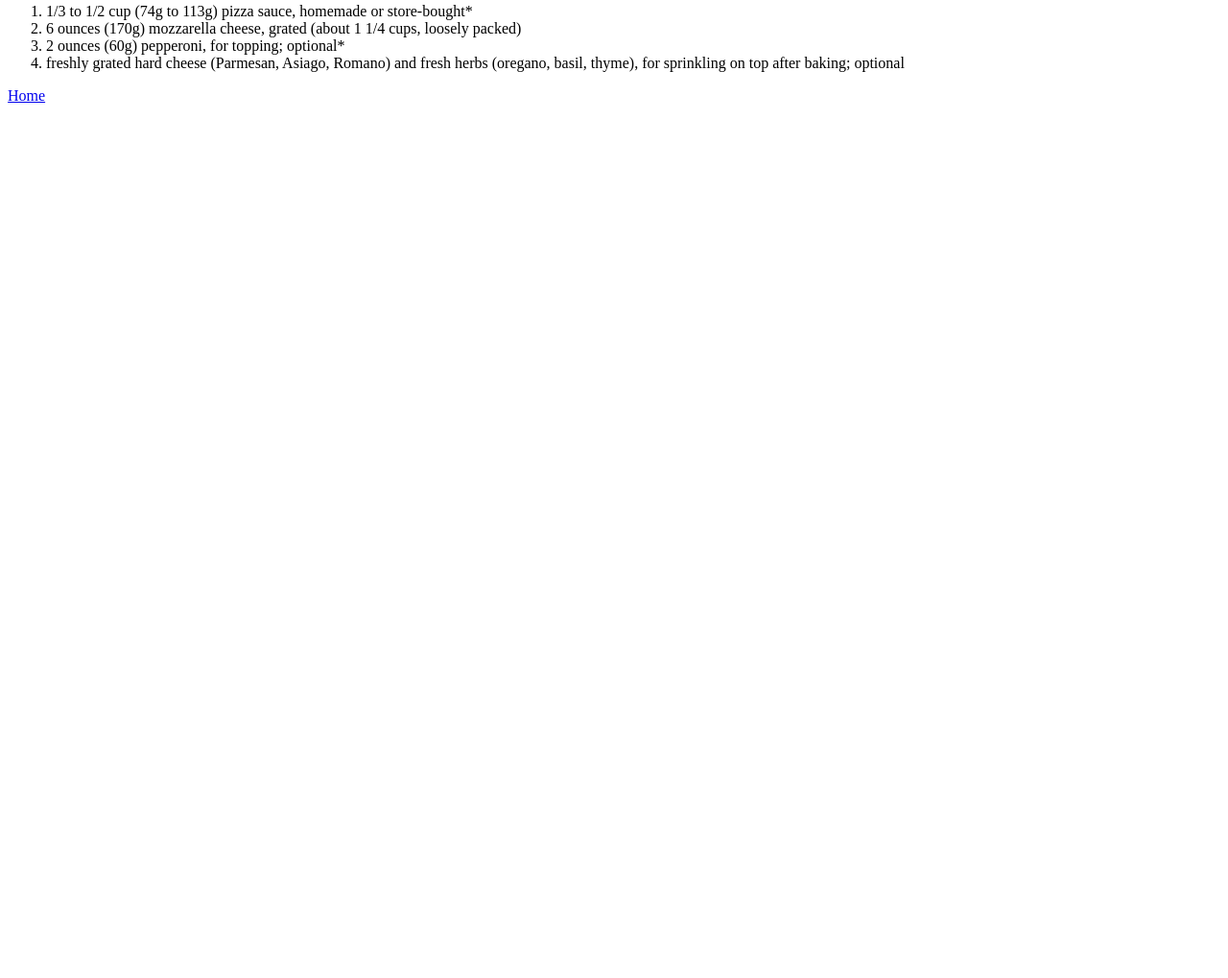
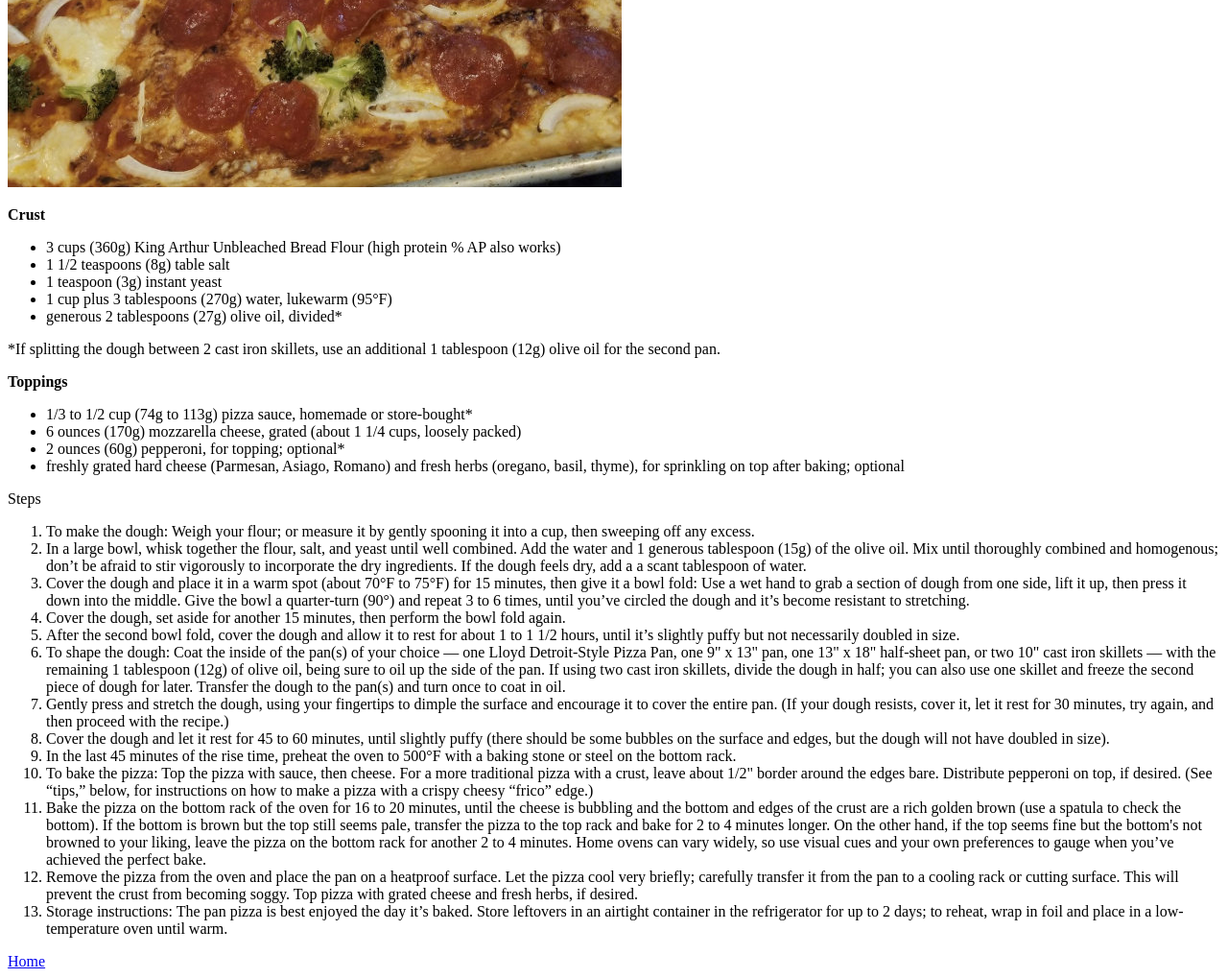
Before and after one commit to szorza/odin-recipes, a plain HTML site: page recipes/martins-pizza.html in a window 1280 px wide. Shown: the part 285-1304 px from the top of the page at 96% size. Before the commit the page ends 800 px from the top, so only its background shows below. Drawn offline with Linux system fonts and the light colour scheme.

Commit message:
Complete first recipe

```diff
--- a/recipes/martins-pizza.html
+++ b/recipes/martins-pizza.html
@@ -9,26 +9,45 @@
 
 <h1>Martin's Pizza</h1>
 
+<img src="../img/martins-pizza.jpg">
+
 <p><strong>Crust</strong></p>
 
-<ol>
-<li>3 cups (360g) King Arthur Unbleached Bread Flour</li>
+<ul>
+<li>3 cups (360g) King Arthur Unbleached Bread Flour (high protein % AP also works)</li>
 <li>1 1/2 teaspoons (8g) table salt</li>
 <li>1 teaspoon (3g) instant yeast</li>
 <li>1 cup plus 3 tablespoons (270g) water, lukewarm (95°F)</li>
 <li>generous 2 tablespoons (27g) olive oil, divided*</li>
-</ol>
+</ul>
 
 <p>*If splitting the dough between 2 cast iron skillets, use an additional 1 tablespoon (12g) olive oil for the second pan.</p>
 
 <p><strong>Toppings</strong></p>
 
-<ol>
+<ul>
 <li>1/3 to 1/2 cup (74g to 113g) pizza sauce, homemade or store-bought*</li>
 <li>6 ounces (170g) mozzarella cheese, grated (about 1 1/4 cups, loosely packed)</li>
 <li>2 ounces (60g) pepperoni, for topping; optional*</li>
 <li>freshly grated hard cheese (Parmesan, Asiago, Romano) and fresh herbs (oregano, basil, thyme), for sprinkling on top after baking; optional</li>
+</ul>
 
+<p>Steps</p>
+
+<ol>
+    <li>To make the dough: Weigh your flour; or measure it by gently spooning it into a cup, then sweeping off any excess.</li>
+    <li>In a large bowl, whisk together the flour, salt, and yeast until well combined. Add the water and 1 generous tablespoon (15g) of the olive oil. Mix until thoroughly combined and homogenous; don’t be afraid to stir vigorously to incorporate the dry ingredients. If the dough feels dry, add a a scant tablespoon of water. </li>
+    <li>Cover the dough and place it in a warm spot (about 70°F to 75°F) for 15 minutes, then give it a bowl fold: Use a wet hand to grab a section of dough from one side, lift it up, then press it down into the middle. Give the bowl a quarter-turn (90°) and repeat 3 to 6 times, until you’ve circled the dough and it’s become resistant to stretching. </li>
+    <li>Cover the dough, set aside for another 15 minutes, then perform the bowl fold again. </li>
+    <li>After the second bowl fold, cover the dough and allow it to rest for about 1 to 1 1/2 hours, until it’s slightly puffy but not necessarily doubled in size.  </li>
+    <li>To shape the dough: Coat the inside of the pan(s) of your choice — one Lloyd Detroit-Style Pizza Pan, one 9" x 13" pan, one 13" x 18" half-sheet pan, or two 10" cast iron skillets — with the remaining 1 tablespoon (12g) of olive oil, being sure to oil up the side of the pan. If using two cast iron skillets, divide the dough in half; you can also use one skillet and freeze the second piece of dough for later. Transfer the dough to the pan(s) and turn once to coat in oil. </li>
+    <li>Gently press and stretch the dough, using your fingertips to dimple the surface and encourage it to cover the entire pan. (If your dough resists, cover it, let it rest for 30 minutes, try again, and then proceed with the recipe.)  </li>
+    <li>Cover the dough and let it rest for 45 to 60 minutes, until slightly puffy (there should be some bubbles on the surface and edges, but the dough will not have doubled in size).  </li>
+    <li>In the last 45 minutes of the rise time, preheat the oven to 500°F with a baking stone or steel on the bottom rack. </li>
+    <li>To bake the pizza: Top the pizza with sauce, then cheese. For a more traditional pizza with a crust, leave about 1/2" border around the edges bare. Distribute pepperoni on top, if desired. (See “tips,” below, for instructions on how to make a pizza with a crispy cheesy “frico” edge.) </li>
+    <li>Bake the pizza on the bottom rack of the oven for 16 to 20 minutes, until the cheese is bubbling and the bottom and edges of the crust are a rich golden brown (use a spatula to check the bottom). If the bottom is brown but the top still seems pale, transfer the pizza to the top rack and bake for 2 to 4 minutes longer. On the other hand, if the top seems fine but the bottom's not browned to your liking, leave the pizza on the bottom rack for another 2 to 4 minutes. Home ovens can vary widely, so use visual cues and your own preferences to gauge when you’ve achieved the perfect bake. </li>
+    <li>Remove the pizza from the oven and place the pan on a heatproof surface. Let the pizza cool very briefly; carefully transfer it from the pan to a cooling rack or cutting surface. This will prevent the crust from becoming soggy. Top pizza with grated cheese and fresh herbs, if desired. </li>
+    <li>Storage instructions: The pan pizza is best enjoyed the day it’s baked. Store leftovers in an airtight container in the refrigerator for up to 2 days; to reheat, wrap in foil and place in a low-temperature oven until warm. </li>
 </ol>
 
 <a href="../index.html">Home</a>
```
Also changed, not shown: img/martins-pizza.jpg (added).
